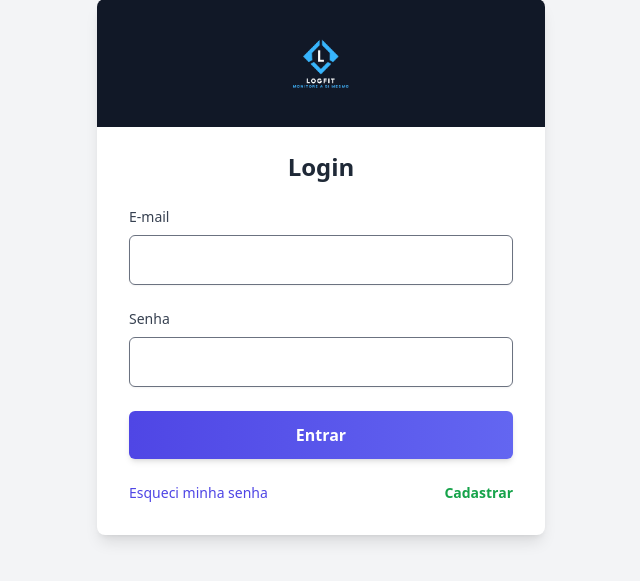
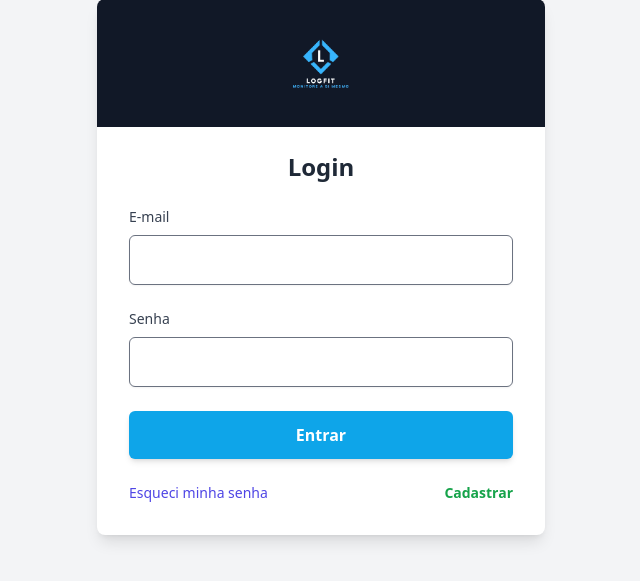
Before and after one commit to Thiago270906/logfit, a PHP site: page /login.php in a window 1280 px wide. Shown: the part 133-714 px from the top of the page, without its empty margins (319-959 px from the left). Run offline with PHP 8.4, Linux system fonts and the light colour scheme; some libraries are stand-ins or nearby versions.

Commit message:
botão estilização login

```diff
--- a/login.php
+++ b/login.php
@@ -51,12 +51,12 @@ if (empty($_SESSION['csrf_token'])) {
       <?php endif; ?>
 
     <button type="submit"
-            class="w-full bg-gradient-to-r from-indigo-600 to-indigo-500 hover:from-indigo-700 hover:to-indigo-600 text-white font-semibold py-3 rounded-md shadow-md transition duration-300">
+            class="w-full bg-gradient-to-r bg-sky-500 hover:from-indigo-700 hover:to-indigo-600 text-white font-semibold py-3 rounded-md shadow-md transition duration-300">
       Entrar
     </button>
 
     <div class="flex justify-between items-center text-sm">
-      <a href="esqueci_senha.php" class="text-indigo-600 hover:text-indigo-800">Esqueci minha senha</a>
+      <a href="esqueci-senha.php" class="text-indigo-600 hover:text-indigo-800">Esqueci minha senha</a>
       <a href="cadastro.php" class="text-green-600 hover:text-green-800 font-semibold">Cadastrar</a>
     </div>
   </form>
```
